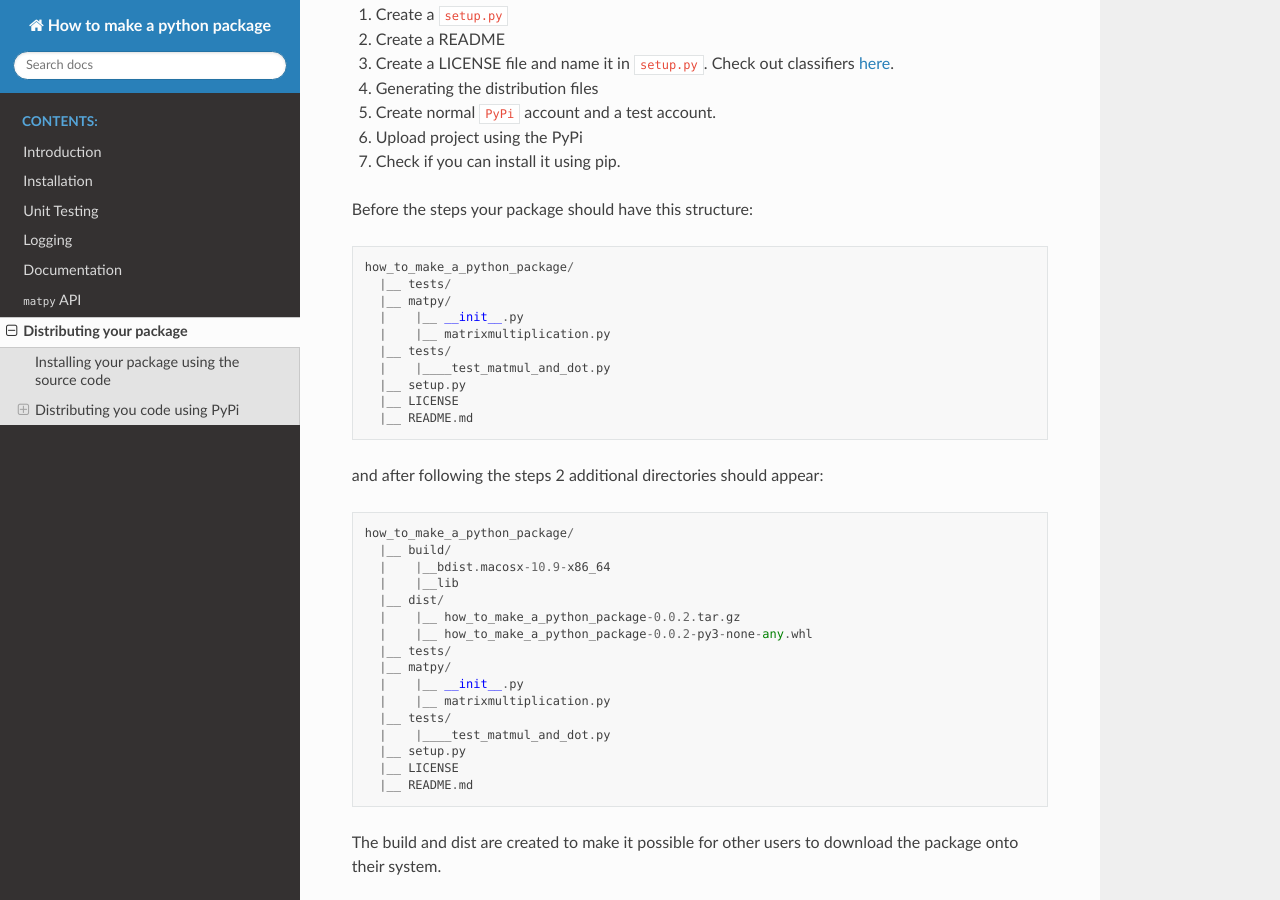
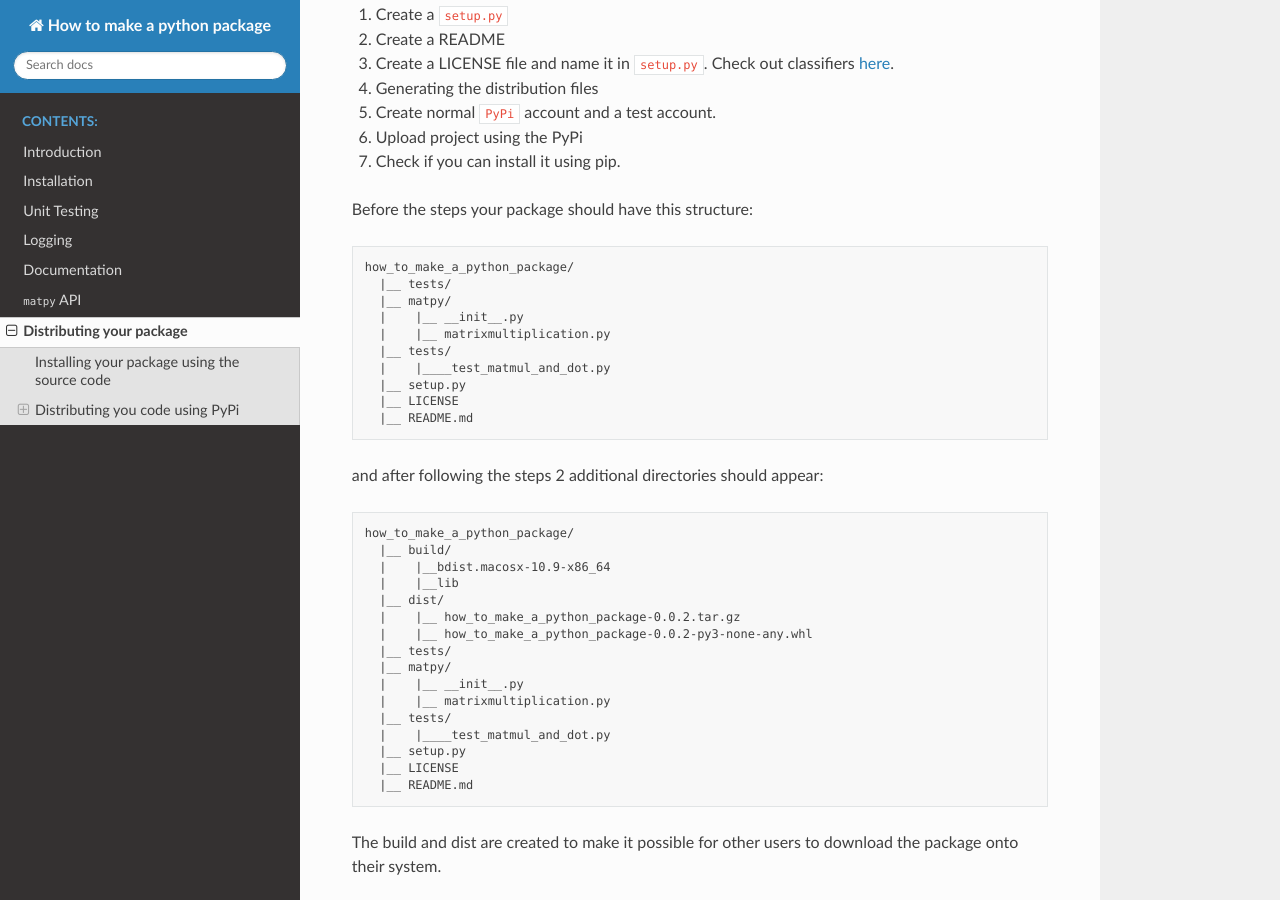
Before and after one commit to lsawade/how_to_make_a_python_package, a Sphinx documentation site: the page built from docs/source/chapters/pypi.rst, in a window 1280 px wide and 900 px high, scrolled down 992 px. Built offline with Sphinx 7.4.7 and the Read the Docs theme 2.0.0, drawn with Linux system fonts in a browser that asks for light colours; some of the changed text lies outside the part shown.

Commit message:
updated rst files to accommodate newr sphinx version

```diff
--- a/docs/source/chapters/introduction.rst
+++ b/docs/source/chapters/introduction.rst
@@ -23,7 +23,7 @@
 
 ``matpy`` is simply a two function, one class package with one module.
 
-.. code-block::
+.. code-block:: bash
 
         matpy
           |____matrixmultiplication.py
@@ -39,7 +39,7 @@
 
 To test the function a separate folder is created containing all the tests.
 
-.. code-block::
+.. code-block:: bash
 
         tests
           |______init__.py
--- a/docs/source/chapters/pypi.rst
+++ b/docs/source/chapters/pypi.rst
@@ -56,7 +56,7 @@
 
 Before the steps your package should have this structure:
 
-.. code-block::
+.. code-block:: bash
 
     how_to_make_a_python_package/
       |__ tests/
@@ -71,7 +71,7 @@
 
 and after following the steps 2 additional directories should appear:
 
-.. code-block::
+.. code-block:: bash
 
     how_to_make_a_python_package/
       |__ build/
@@ -190,7 +190,7 @@
 ``wheel``, which are needed for other people to install your package from
 ``PyPi`` via ``pip``.
 
-.. code-block::
+.. code-block:: bash
 
     python3 setup.py sdist bdist_wheel
 
@@ -207,7 +207,7 @@
 Follow the steps to create the API token and add it to the ``~/.pypirc`` in
 your home folder.
 
-.. code-block::
+.. code-block:: bash
 
     [pypi]
         username = __token__
```
